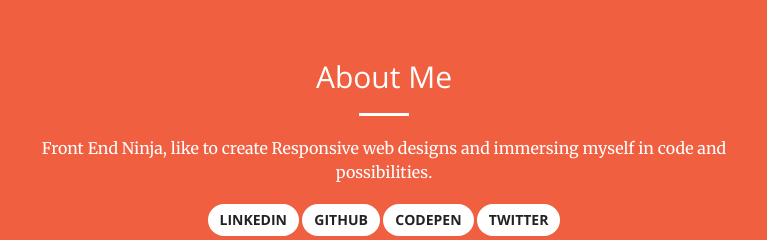
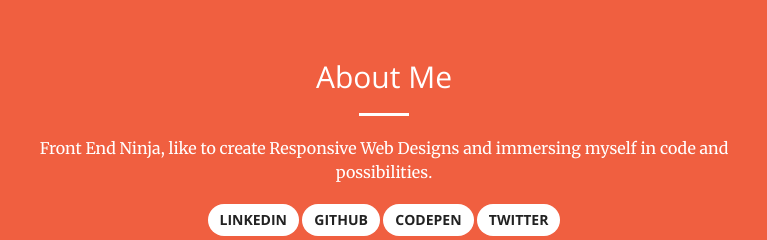
Before and after one commit to punitha7/punitha.github.io, a website: page index.html in a window 1280 px wide. Shown: the part 840-1080 px from the top of the page, 256-1023 px from the left. Drawn offline with nearby package versions, Linux system fonts and the light colour scheme.

Commit message:
Update index.html

```diff
--- a/index.html
+++ b/index.html
@@ -86,7 +86,7 @@
           <div class="col-lg-8 col-lg-offset-2 text-center">
             <h2 class="section-heading">About Me</h2>
             <hr class="light">
-           <p> Front End Ninja, like to create Responsive web designs and immersing myself in code and possibilities.</p>
+           <p> Front End Ninja, like to create Responsive Web Designs and immersing myself in code and possibilities.</p>
             <a class="btn btn-default btn-md" href="https://linkedin.com/in/punitha-manjunath-b26b299b">LinkedIn</a>
             <a class="btn btn-default btn-md" href="https://github.com/punitha7">Github</a>
             <a class="btn btn-default btn-md" href="http://codepen.io/punitha7/">CodePen</a>
```
